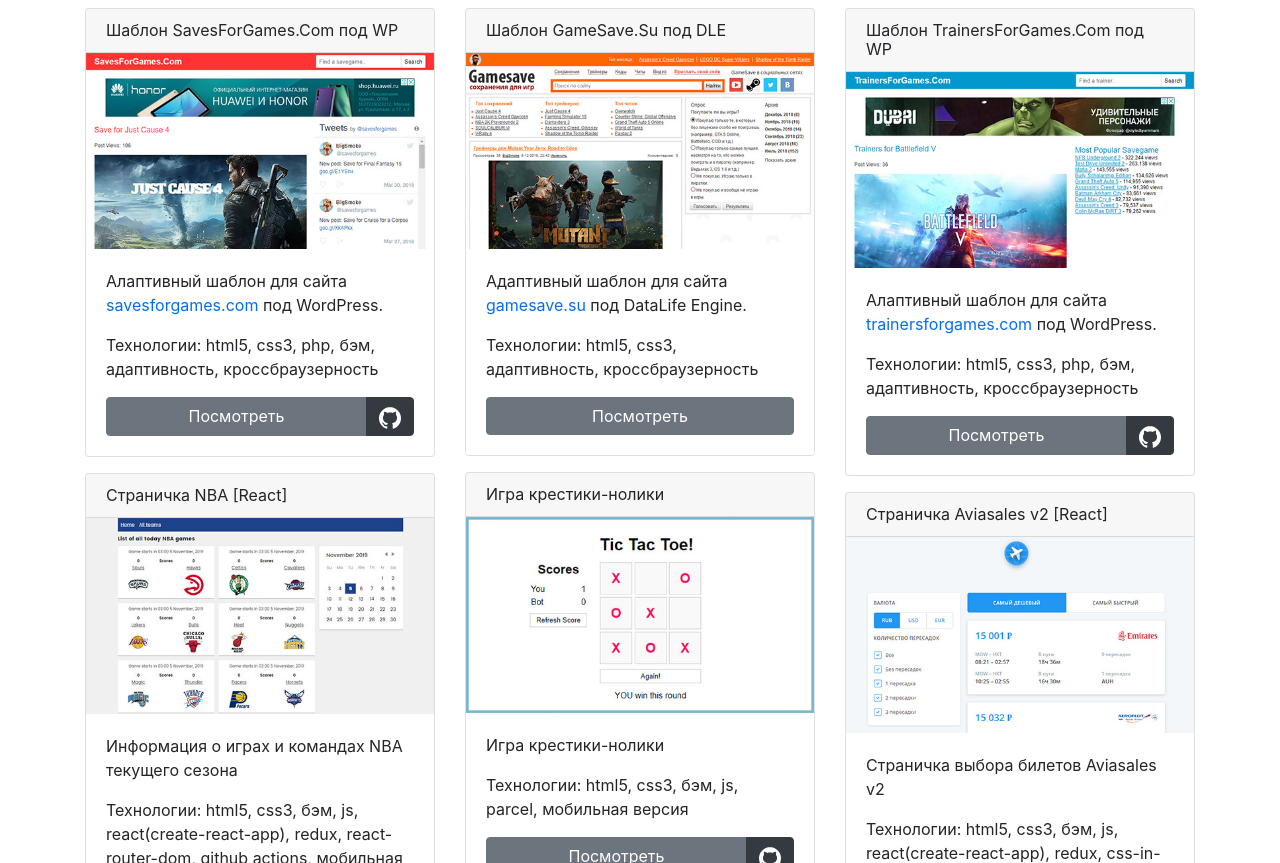
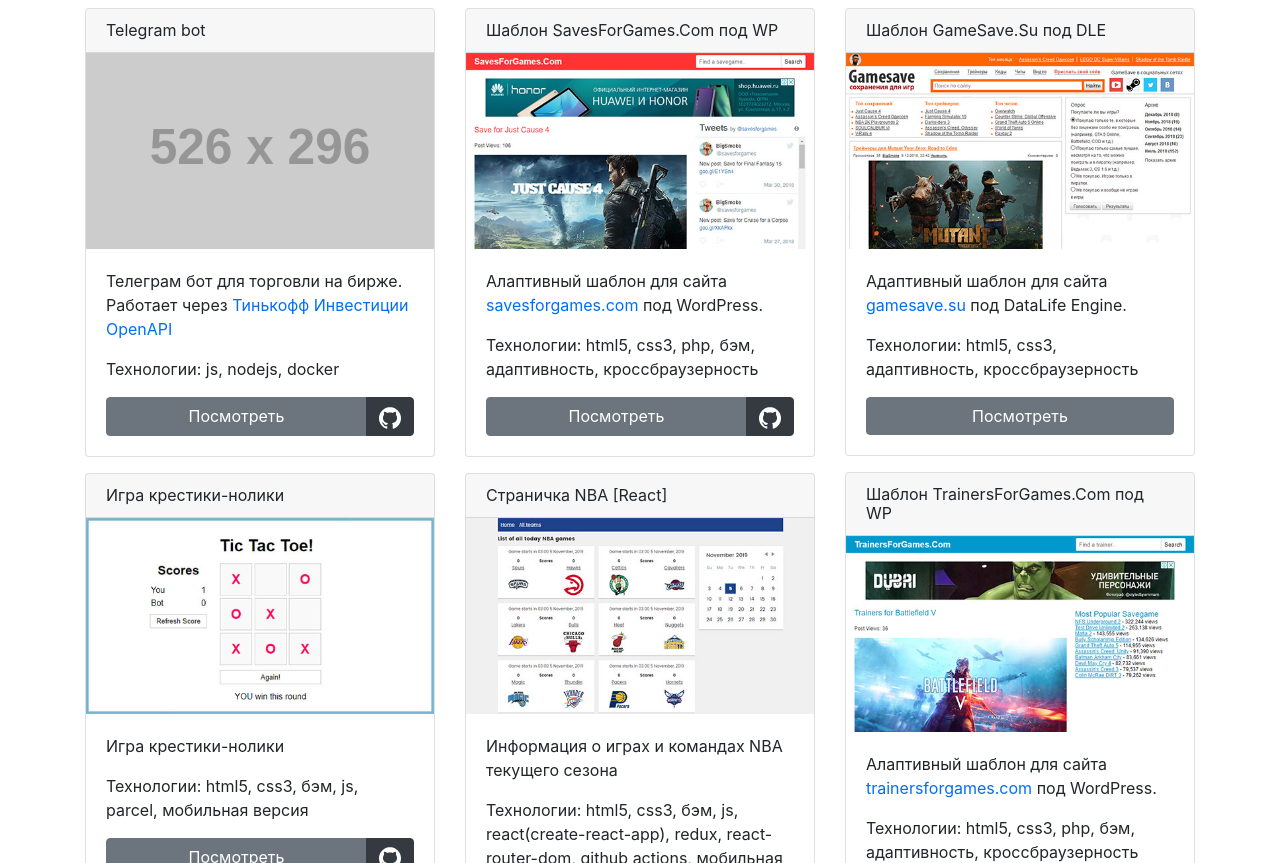
Before and after one commit to termitkin/termitkin.github.io, a website: page src/index.html in a window 1280 px wide. Shown: the part 237-1100 px from the top of the page. Drawn offline with Linux system fonts and the light colour scheme; files that its build step writes are made by us from their sources; placeholder pictures from the web are drawn by us; files whose address does not match are found by name.

Commit message:
telegram bot added

```diff
--- a/src/index.html
+++ b/src/index.html
@@ -15,9 +15,28 @@
       <img class="codewars__image" src="https://www.codewars.com/users/Termitkin/badges/large" alt="Codewarrior Profile Badge" />
     </a>
   </div>
-
   <div class="row grid">
     <h1 class="visually-hidden">Страничка с портфолио</h1>
+    <div class="col-xs-12 col-sm-6 col-md-4 py-2 grid-item">
+      <div class="card">
+        <h2 class="card-header h6 font-weight-normal">
+          Telegram bot
+        </h2>
+        <img class="card-img-top rounded-0" src="https://via.placeholder.com/526x296.png?text=Telegram+Bot" alt="placeholder">
+        <div class="card-body">
+          <p class="card-text">Телеграм бот для торговли на бирже. Работает через <a href="https://tinkoffcreditsystems.github.io/invest-openapi/" target="_blank" rel="nofollow noopener">Тинькофф Инвестиции OpenAPI</a></p>
+          <p class="card-text">Технологии: js, nodejs, docker</p>
+          <div class="btn-group w-100" role="group" aria-label="Ссылки на Docker образ и исходники">
+            <a href="https://hub.docker.com/repository/docker/termitkin/invest_bot" target="_blank" rel="nofollow noopener" class="btn btn-secondary w-100" title="Docker образ">Посмотреть</a>
+            <a href="https://github.com/termitkin/invest_bot" target="_blank" rel="nofollow noopener" class="btn btn-dark" title="Исходники на GitHub">
+              <img class="button-icon" src="dist/images/github-icon.svg" aria-hidden="true" alt="Github icon" />
+              <span class="visually-hidden">Исходники на GitHub</span>
+            </a>
+          </div>
+        </div>
+      </div>
+    </div>
+
     <div class="col-xs-12 col-sm-6 col-md-4 py-2 grid-item">
       <div class="card">
         <h2 class="card-header h6 font-weight-normal">
```
Also changed, not shown: index.html (+20 -1 lines).
